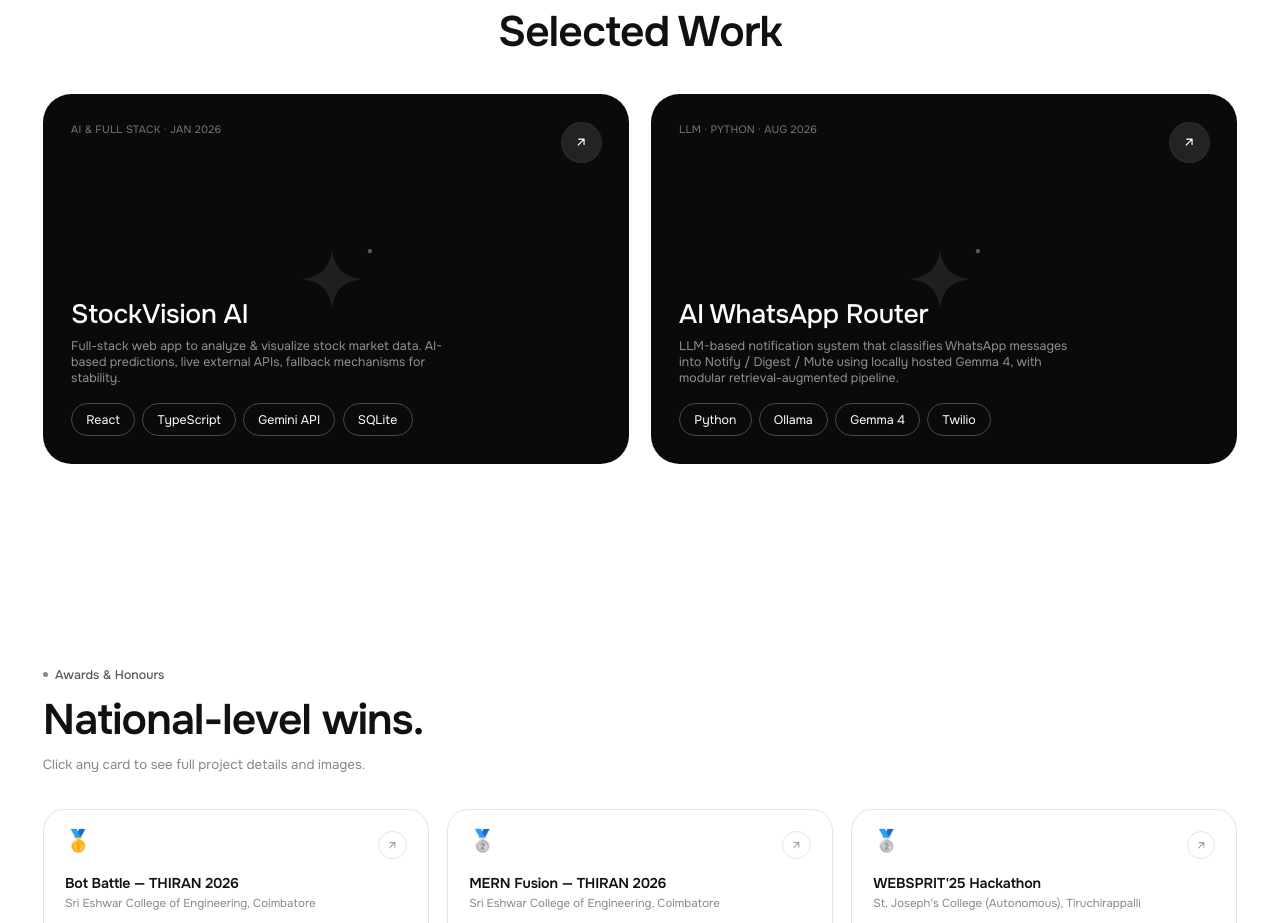
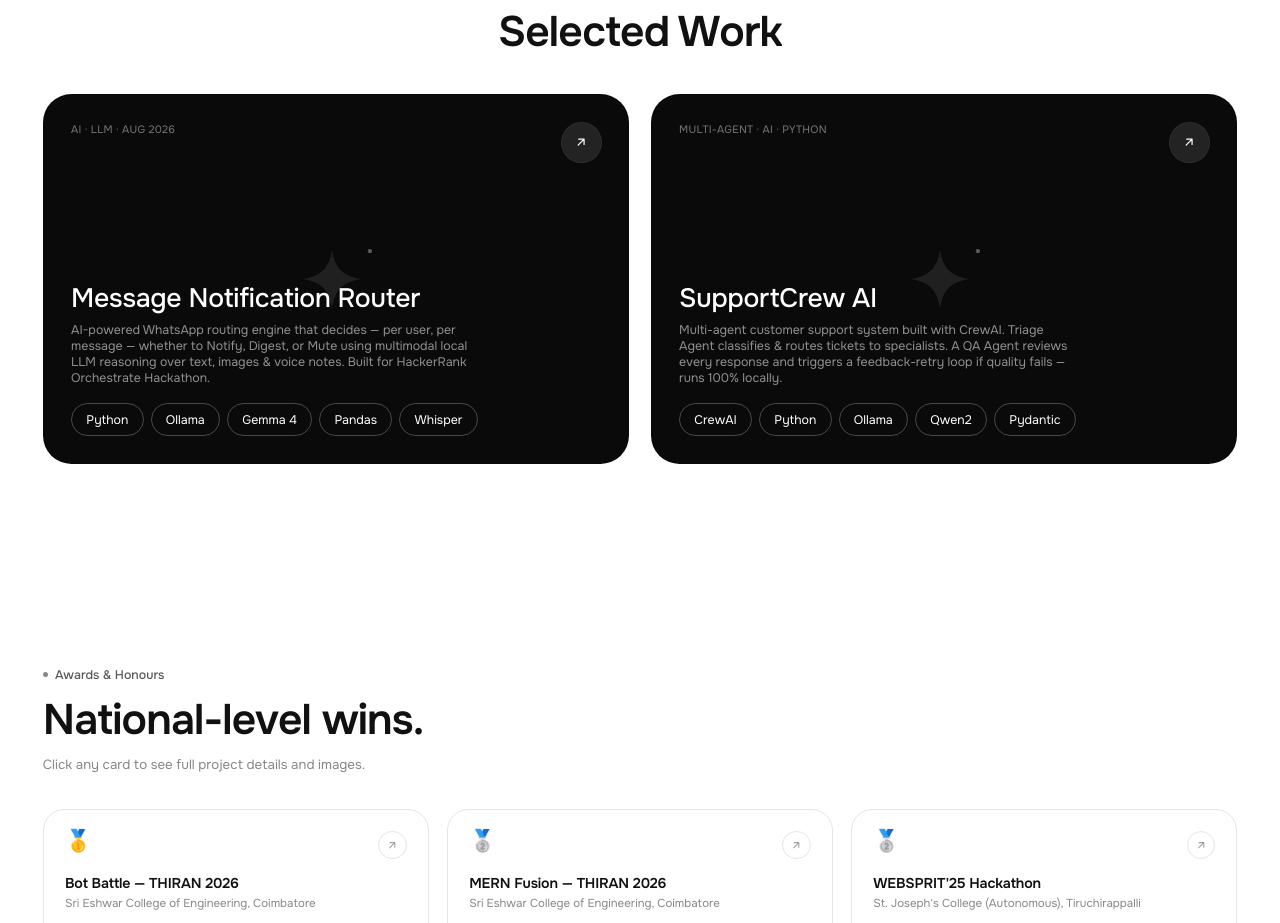
Before and after one commit to Mahee0117/Portfolio, a plain HTML site: page index.html in a window 1280 px wide. Shown: the part 1620-2543 px from the top of the page. Drawn offline with nearby package versions, Linux system fonts and the light colour scheme; animation ran at ten frames a second.

Commit message:
feat: update featured projects to Message Notification Router & SupportCrew AI
- Replaced StockVision AI card with Message Notification Router
  - Links to github.com/Mahee0117/hackerrank-orchestrate-august26
  - Tags: Python, Ollama, Gemma 4, Pandas, Whisper

- Replaced AI WhatsApp Router card with SupportCrew AI
  - Links to github.com/Mahee0117/Ticket_resolver_crewai
  - Tags: CrewAI, Python, Ollama, Qwen2, Pydantic

```diff
--- a/index.html
+++ b/index.html
@@ -674,27 +674,27 @@ img{display:block}
     </div>
     <ul class="portfolio-grid">
       <li class="reveal-item" data-reveal data-delay="0" style="transform:translateY(48px)">
-        <a href="https://github.com/Mahee0117" target="_blank" rel="noopener">
+        <a href="https://github.com/Mahee0117/hackerrank-orchestrate-august26" target="_blank" rel="noopener">
           <article class="portfolio-card">
-            <div class="portfolio-card-top"><span>AI & Full Stack · Jan 2026</span><span class="portfolio-card-badge"><svg viewBox="0 0 24 24" fill="none" stroke="currentColor" stroke-width="2" stroke-linecap="round" stroke-linejoin="round"><path d="M7 17 17 7M8 7h9v9"/></svg></span></div>
+            <div class="portfolio-card-top"><span>AI · LLM · Aug 2026</span><span class="portfolio-card-badge"><svg viewBox="0 0 24 24" fill="none" stroke="currentColor" stroke-width="2" stroke-linecap="round" stroke-linejoin="round"><path d="M7 17 17 7M8 7h9v9"/></svg></span></div>
             <div class="portfolio-card-center"><span class="portfolio-card-logo"><svg viewBox="0 0 48 48" fill="currentColor"><path d="M24 2c2.2 13.8 7.9 19.6 22 22-14.1 2.4-19.8 8.2-22 22-2.2-13.8-7.9-19.6-22-22 14.1-2.4 19.8-8.2 22-22Z"/></svg><span class="reg">®</span></span></div>
             <div class="portfolio-card-bottom">
-              <h3>StockVision AI</h3>
-              <p>Full-stack web app to analyze & visualize stock market data. AI-based predictions, live external APIs, fallback mechanisms for stability.</p>
-              <div class="portfolio-tags"><span class="tag-chip">React</span><span class="tag-chip">TypeScript</span><span class="tag-chip">Gemini API</span><span class="tag-chip">SQLite</span></div>
+              <h3>Message Notification Router</h3>
+              <p>AI-powered WhatsApp routing engine that decides — per user, per message — whether to Notify, Digest, or Mute using multimodal local LLM reasoning over text, images &amp; voice notes. Built for HackerRank Orchestrate Hackathon.</p>
+              <div class="portfolio-tags"><span class="tag-chip">Python</span><span class="tag-chip">Ollama</span><span class="tag-chip">Gemma 4</span><span class="tag-chip">Pandas</span><span class="tag-chip">Whisper</span></div>
             </div>
           </article>
         </a>
       </li>
       <li class="reveal-item" data-reveal data-delay="90" style="transform:translateY(48px)">
-        <a href="https://github.com/Mahee0117" target="_blank" rel="noopener">
+        <a href="https://github.com/Mahee0117/Ticket_resolver_crewai" target="_blank" rel="noopener">
           <article class="portfolio-card">
-            <div class="portfolio-card-top"><span>LLM · Python · Aug 2026</span><span class="portfolio-card-badge"><svg viewBox="0 0 24 24" fill="none" stroke="currentColor" stroke-width="2" stroke-linecap="round" stroke-linejoin="round"><path d="M7 17 17 7M8 7h9v9"/></svg></span></div>
+            <div class="portfolio-card-top"><span>Multi-Agent · AI · Python</span><span class="portfolio-card-badge"><svg viewBox="0 0 24 24" fill="none" stroke="currentColor" stroke-width="2" stroke-linecap="round" stroke-linejoin="round"><path d="M7 17 17 7M8 7h9v9"/></svg></span></div>
             <div class="portfolio-card-center"><span class="portfolio-card-logo"><svg viewBox="0 0 48 48" fill="currentColor"><path d="M24 2c2.2 13.8 7.9 19.6 22 22-14.1 2.4-19.8 8.2-22 22-2.2-13.8-7.9-19.6-22-22 14.1-2.4 19.8-8.2 22-22Z"/></svg><span class="reg">®</span></span></div>
             <div class="portfolio-card-bottom">
-              <h3>AI WhatsApp Router</h3>
-              <p>LLM-based notification system that classifies WhatsApp messages into Notify / Digest / Mute using locally hosted Gemma 4, with modular retrieval-augmented pipeline.</p>
-              <div class="portfolio-tags"><span class="tag-chip">Python</span><span class="tag-chip">Ollama</span><span class="tag-chip">Gemma 4</span><span class="tag-chip">Twilio</span></div>
+              <h3>SupportCrew AI</h3>
+              <p>Multi-agent customer support system built with CrewAI. Triage Agent classifies &amp; routes tickets to specialists. A QA Agent reviews every response and triggers a feedback-retry loop if quality fails — runs 100% locally.</p>
+              <div class="portfolio-tags"><span class="tag-chip">CrewAI</span><span class="tag-chip">Python</span><span class="tag-chip">Ollama</span><span class="tag-chip">Qwen2</span><span class="tag-chip">Pydantic</span></div>
             </div>
           </article>
         </a>
```
